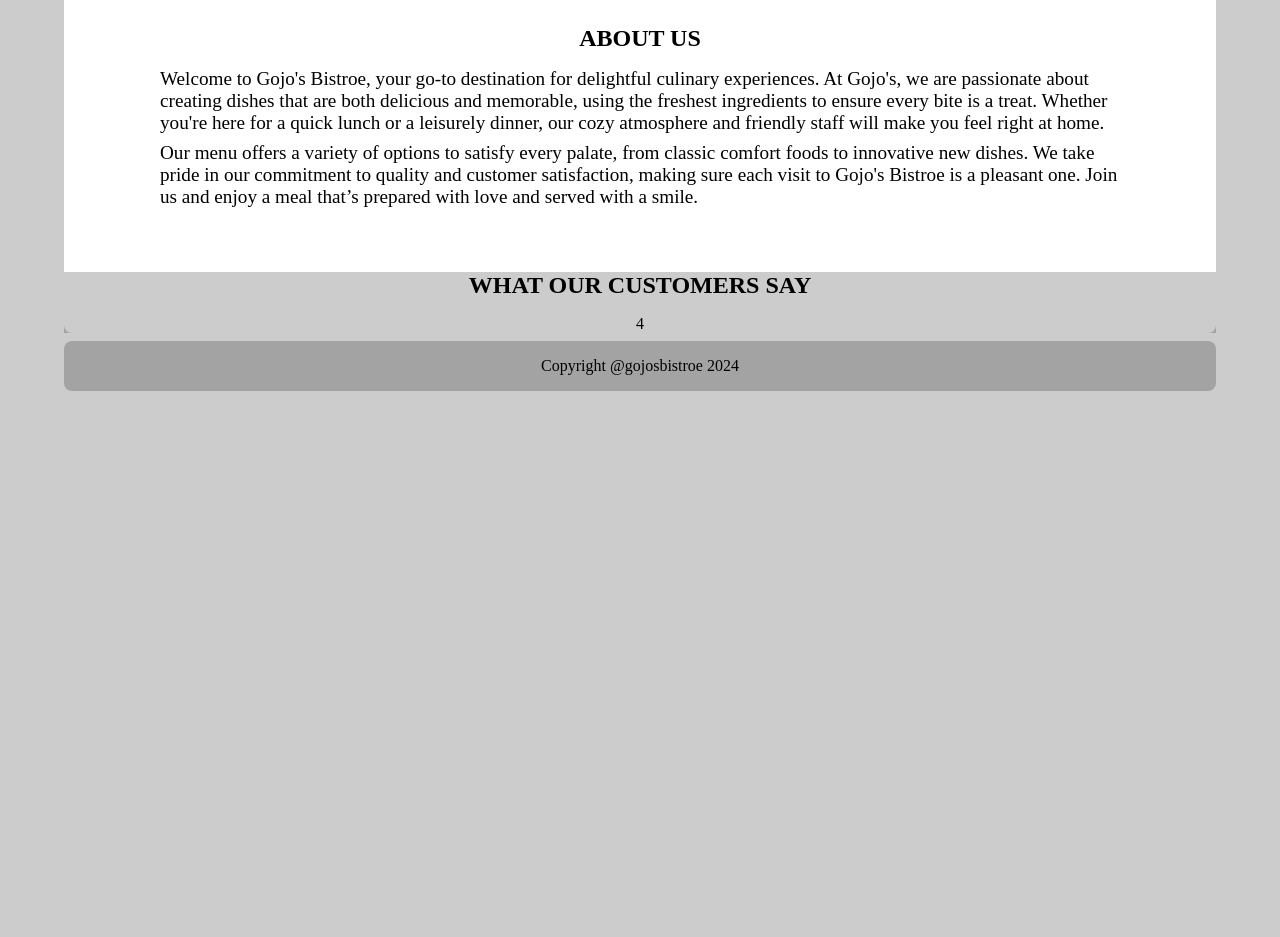
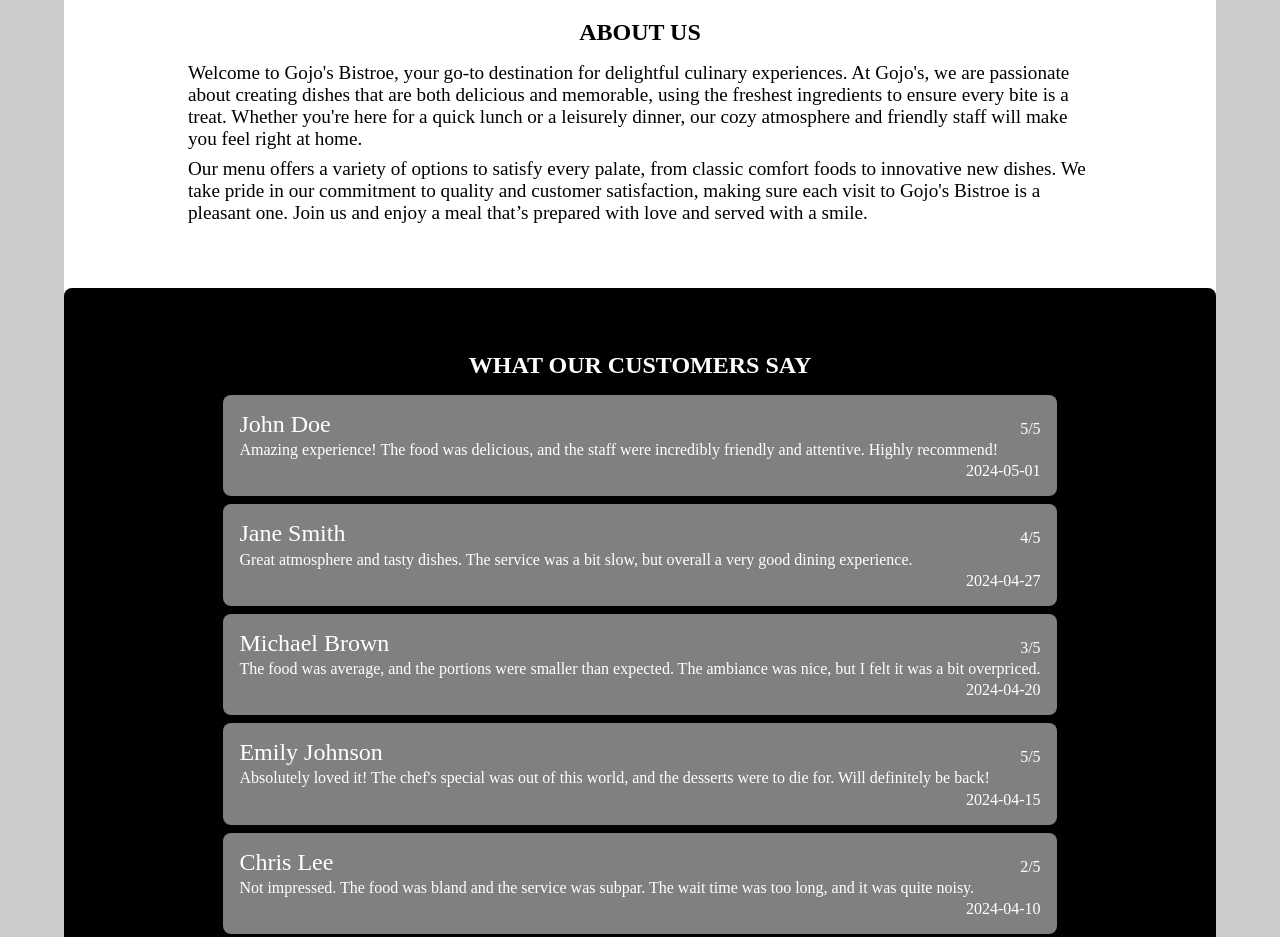
Before and after one commit to Gamwal/top-restaurant-page, a website built with webpack: page src/index.html in a window 1280 px wide. Shown: the part 814-1751 px from the top of the page. Before the commit the page ends 1205 px from the top, so only its background shows below. Built offline with nearby package versions, Linux system fonts and the light colour scheme; files whose address does not match are found by name.

Commit message:
add finishing touches to home.js and style.css

```diff
--- a/src/modules/home.js
+++ b/src/modules/home.js
@@ -18,7 +18,6 @@ export default function homePage() {
 
   const paragraphThree = document.createElement('p');
   paragraphThree.textContent = "Open Everyday - 8AM to 8PM";
-
 
   introText.appendChild(paragraphOne);
   introText.appendChild(paragraphTwo);
@@ -51,16 +50,37 @@ export default function homePage() {
   const reviewsTitleDiv = document.createElement('h2');
   reviewsTitleDiv.textContent = "WHAT OUR CUSTOMERS SAY";
 
+  const reviewsDivBody = document.createElement('div');
+
   reviewsDiv.appendChild(reviewsTitleDiv);
+  reviewsDiv.appendChild(reviewsDivBody);
 
-  Object.keys(reviews).forEach(item => {
-    const para = document.createElement('p');
-    Object.keys(reviews[item]).forEach(review => {
-      para.textContent = review;
-    });
-    reviewsDiv.appendChild(para);
+  Object.keys(reviews.reviews).forEach(item => {
+    const individualReview = document.createElement('div');
+
+    const reviewer = document.createElement('p');
+    reviewer.textContent = reviews.reviews[item].reviewer;
+
+    const comments = document.createElement('p');
+    comments.textContent = reviews.reviews[item].comments;
+
+    const rating = document.createElement('p');
+    rating.textContent = `${reviews.reviews[item].rating}/5`;
+
+    const date = document.createElement('p');
+    date.textContent = reviews.reviews[item].date;
+
+    const firsttLine = document.createElement('div');
+
+    firsttLine.appendChild(reviewer);
+    firsttLine.appendChild(rating);
+
+    individualReview.appendChild(firsttLine);
+    individualReview.appendChild(comments);
+    individualReview.appendChild(date);
+
+    reviewsDivBody.appendChild(individualReview);
   })
-
 
   homeContainer.appendChild(introDiv);
   homeContainer.appendChild(aboutDiv);
--- a/src/style.css
+++ b/src/style.css
@@ -20,32 +20,22 @@ body {
   display: flex;
   flex-direction: column;
   align-items: center;
-  height: 100vh;
   position: relative;
+  min-height: 100vh;
+  padding: 10px 10px;
 }
 
-/* body::after {
-  content: '';
-  position: absolute;
-  top: 0;
-  left: 0;
-  width: 100%;
-  height: 100%;
-  background-size: cover;
-  background: url('./images/eaters-collective-unsplash.jpg') no-repeat center center;
-  background-size: cover;
-  opacity: 0.5;
-  z-index: -1;
-} */
-
 body > h1 {
-  padding: 1rem;
   font-size: 3rem;
+  margin-bottom: 1rem;
 }
 
 #navbar {
   display: flex;
+  flex-wrap: nowrap;
   gap: 1rem;
+  width: clamp(520px, 80vw, 1200px);
+  justify-content: center;
 }
 
 #navbar button {
@@ -66,43 +56,38 @@ body > h1 {
 }
 
 #content {
-  flex-grow: 1;
-  width: 90vw;
+  width: clamp(550px, 90vw, 1200px);
   background-color: var(--bg-light);
   /* border: 1px solid var(--bg-darker); */
   border-radius: var(--border-radius);
   margin-bottom: 0.5rem;
   display: flex;
-  /* padding: 1rem; */
-
+  flex-direction: column;
+  flex-grow: 1;
 }
 
 #homepage {
   flex-grow: 1;
-  width: 80vw;
   display: flex;
   flex-direction: column;
-  /* justify-content: center; */
   align-items: center;
   gap: 3rem;
-  /* padding: 1rem; */
 }
 
 #introduction {
-  flex-grow: 1;
   height: 80vh;
-  width: 90vw;
+  width: clamp(550px, 90vw, 1200px);
   background: url('./images/eaters-collective-unsplash.jpg') no-repeat center center;
   background-size: cover;
   box-sizing: border-box;
   border-radius: var(--border-radius);
-  padding: 2rem;
+  padding: 3rem;
   display: flex;
   align-items: center;
 }
 
 #introductionText {
-  width: 20rem;
+  width: clamp(110px, 20vw, 500px);
   display: flex;
   flex-direction: column;
   gap: 2rem;
@@ -118,7 +103,7 @@ body > h1 {
   flex-direction: column;
   align-items: center;
   gap: 1rem;
-  width: 90vw;
+  max-width: 1000px;
   padding: 1rem;
 }
 
@@ -127,7 +112,6 @@ body > h1 {
 }
 
 #about-div > div {
-  width: clamp(400px, 80vw, 1200px);
   display: flex;
   flex-direction: column;
   gap: 0.5rem;
@@ -135,18 +119,52 @@ body > h1 {
 }
 
 #reviews {
+  width: clamp(550px, 90vw, 1200px);
   display: flex;
   flex-direction: column;
   align-items: center;
   background-color: var(--bg-dark);
-  width: 90vw;
   gap: 1rem;
+  padding: 4rem 2rem;
+  background-color: black;
+  color: white;
+  border-radius: var(--border-radius);
+}
+
+#reviews > div {
+  display: flex;
+  flex-direction: column;
+  flex-wrap: wrap;
+  gap: 0.5rem;
+  padding: 0 2rem;
+}
+
+#reviews > div > div {
+  display: flex;
+  gap: 0.2rem;
+  flex-direction: column;
+  background-color: grey;
+  border-radius: var(--border-radius);
+  padding: 1rem;
+}
+
+#reviews > div > div > div {
+  display: flex;
+  justify-content: space-between;
+}
+
+#reviews p:nth-child(1) {
+  font-size: 1.5rem;
+}
+
+#reviews p:last-child {
+  align-self: end;
 }
 
 footer {
-  width: 90vw;
+  width: clamp(550px, 90vw, 1200px);
   padding: 1rem;
   text-align: center;
   background-color: var(--bg-dark);
-  border-radius: var(--border-radius);
+  border-radius: var(--border-radius)
 }
```
